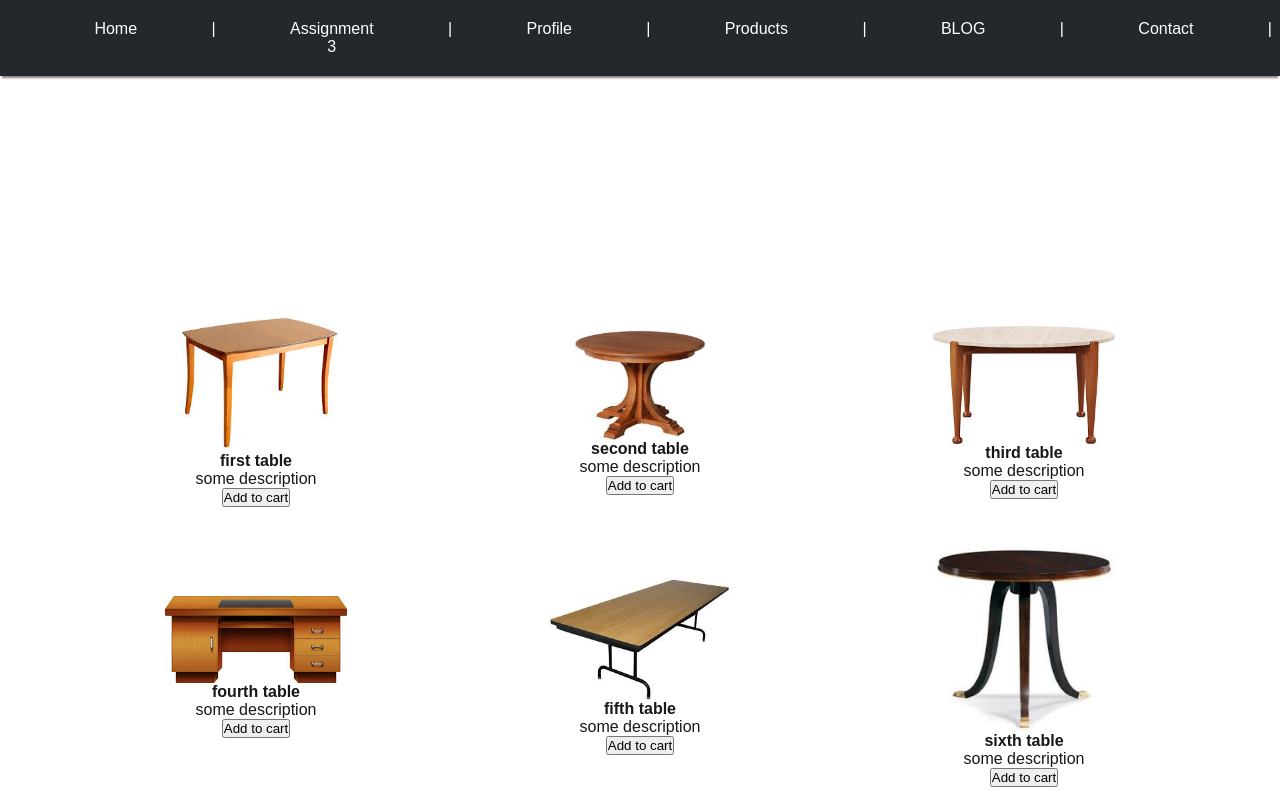
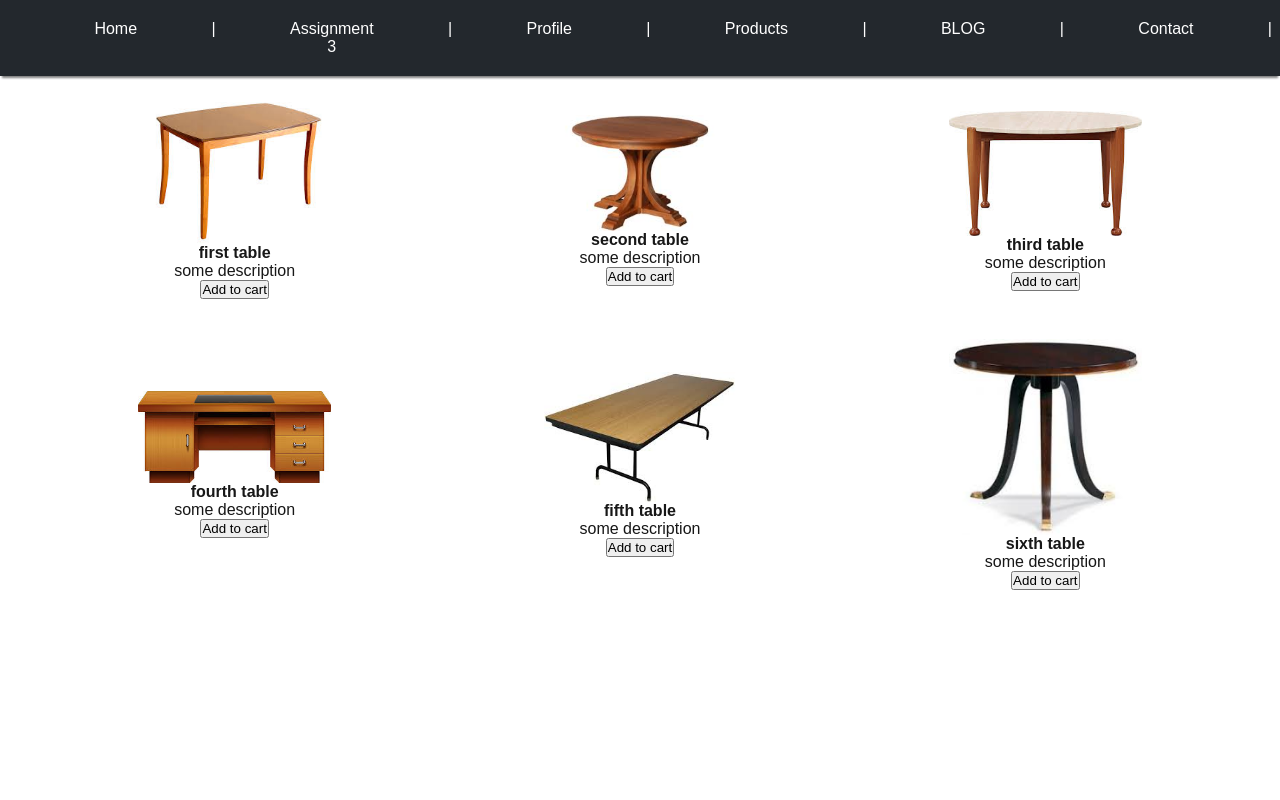
Before and after one commit to IrakliAmbroladze/tbc_x_usaid, a Next.js app: page / in a window 1280 px wide. Shown: the top 800 px of the page. Built offline with nearby package versions, Linux system fonts and the light colour scheme.

Commit message:
change main element with div element

```diff
--- a/src/app/components/Main.jsx
+++ b/src/app/components/Main.jsx
@@ -2,8 +2,9 @@ import { ItemGrid } from './ItemGrid';
 
 export default function Main() {
   return (
-    <main className="container">
+      <div className="container">
+
       <ItemGrid />
-    </main>
+      </div>
   )
 }
```
